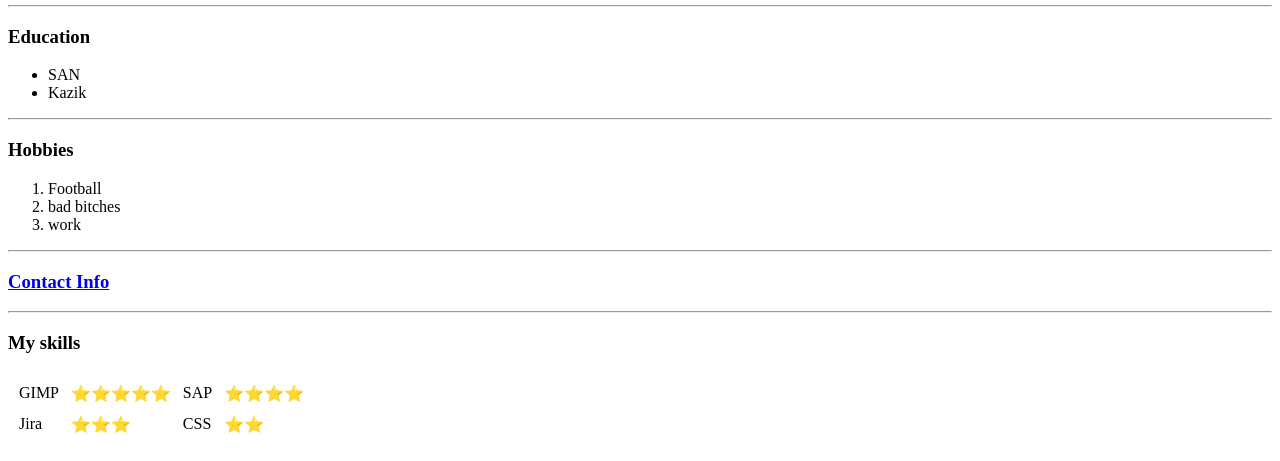
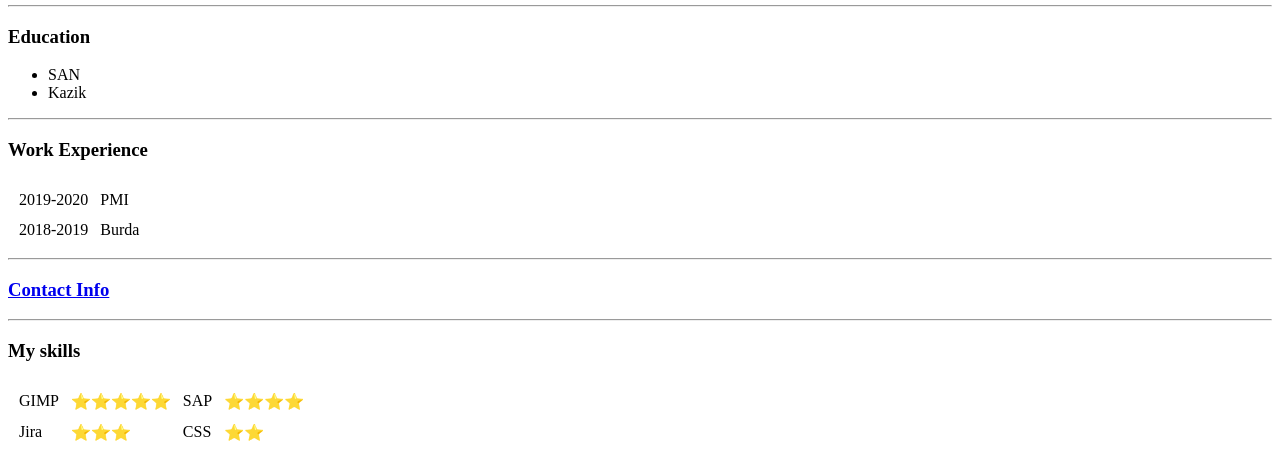
Before and after one commit to pnwnr/cvv, a plain HTML site: page index.html in a window 1280 px wide. Shown: the part 357-818 px from the top of the page. Drawn offline with Linux system fonts and the light colour scheme.

Commit message:
Update index.html

```diff
--- a/index.html
+++ b/index.html
@@ -25,12 +25,17 @@
     <li>Kazik</li>
   </ul>
   <hr>
-  <h3>Hobbies</h3>
-  <ol>
-    <li>Football</li>
-    <li>bad bitches</li>
-    <li>work</li>
-  </ol>
+  <h3>Work Experience</h3>
+  <table cellspacing="10">
+    <tr>
+      <td>2019-2020</td>
+      <td>PMI</td>
+    </tr>
+    <tr>
+      <td>2018-2019</td>
+      <td>Burda</td>
+    </tr>
+  </table>
   <hr>
   <h3><a href="my contact.html">Contact Info</a></h3>
   <hr>
```
